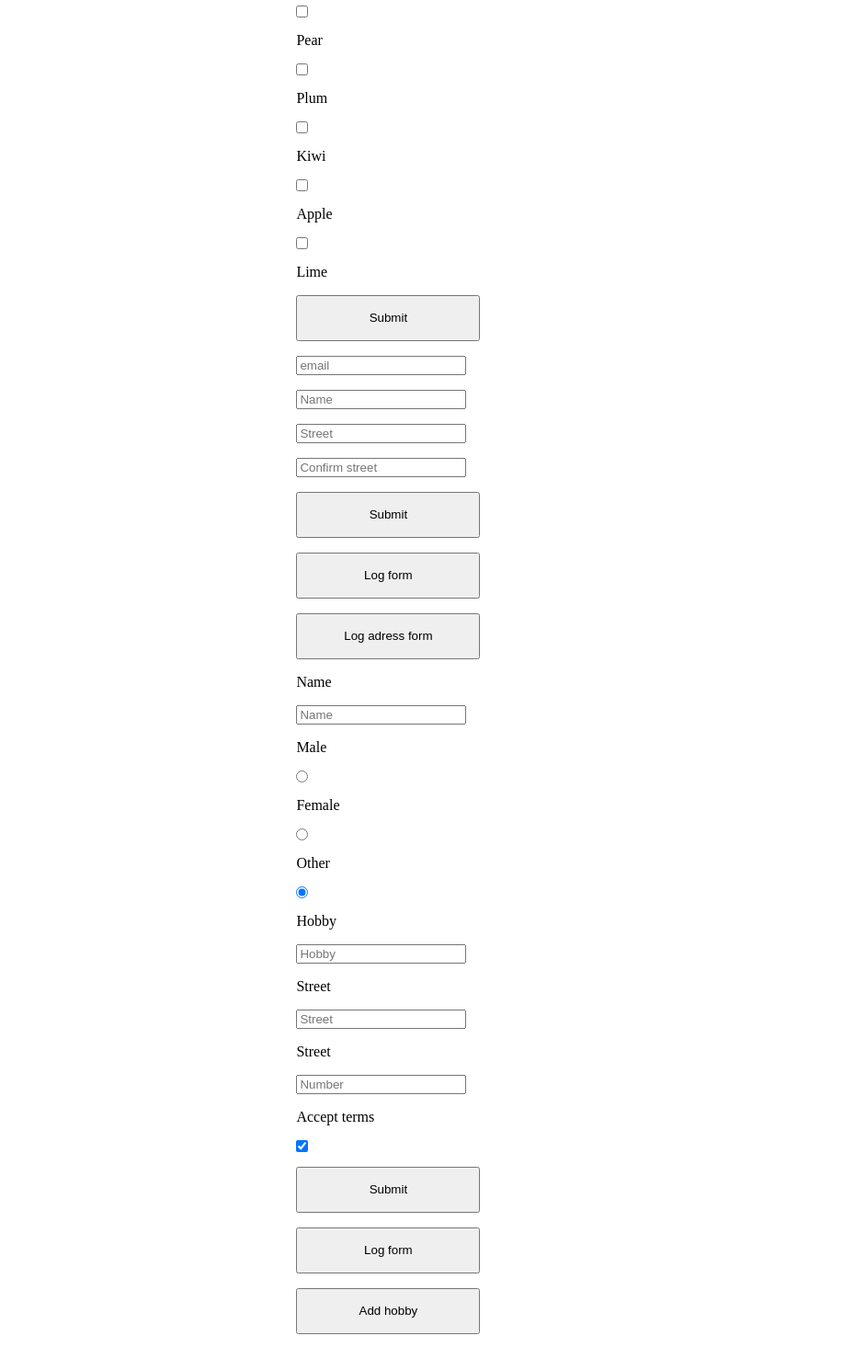
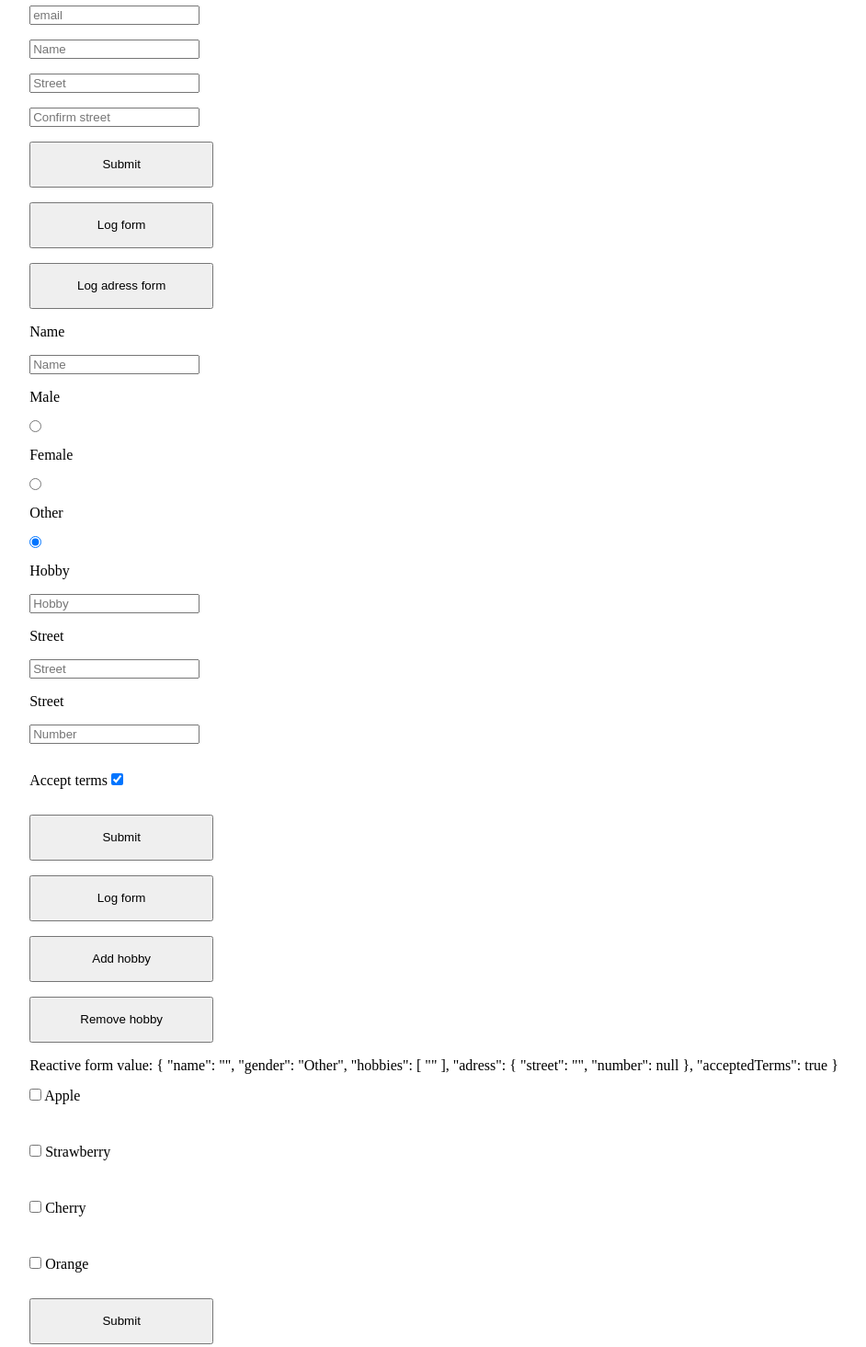
Before and after one commit to JoranRC/angular-forms-practice, an Angular app: page / in a window 1280 px wide. Shown: the part 1580-3045 px from the top of the page at 92% size, without its empty margins (168-1110 px from the left). Built offline with nearby package versions, Linux system fonts and the light colour scheme.

Commit message:
Adjusted checkboxes to make it a reusable component

```diff
--- a/src/app/app.component.scss
+++ b/src/app/app.component.scss
@@ -8,6 +8,12 @@ button {
 label {
     display: block;
     margin-bottom: 16px;
+    &.checkbox {
+        display: inline-block;
+        input {
+            display: inline-block
+        }
+    }
 }
 
 input {
--- a/src/app/app.module.ts
+++ b/src/app/app.module.ts
@@ -11,6 +11,7 @@ import { NestedFormGroupsComponent } from './nested-form-groups/nested-form-grou
 import { CheckBoxesComponent } from './check-boxes/check-boxes.component';
 import { CommonInputTypesComponent } from './common-input-types/common-input-types.component';
 import { SimpleReactiveFormComponent } from './simple-reactive-form/simple-reactive-form.component';
+import { CustomCheckboxesFormComponent } from './custom-checkboxes-form/custom-checkboxes-form.component';
 
 @NgModule({
   declarations: [
@@ -22,7 +23,8 @@ import { SimpleReactiveFormComponent } from './simple-reactive-form/simple-react
     NestedFormGroupsComponent,
     CheckBoxesComponent,
     CommonInputTypesComponent,
-    SimpleReactiveFormComponent
+    SimpleReactiveFormComponent,
+    CustomCheckboxesFormComponent
   ],
   imports: [
     BrowserModule,
--- a/src/app/check-boxes/check-boxes.component.html
+++ b/src/app/check-boxes/check-boxes.component.html
@@ -1,13 +1,9 @@
-<form [formGroup]="reactiveForm"
-      (ngSubmit)="submitForm()">
+
   <div *ngFor="let data of data">
-    <label>
+    <label class="checkbox">
       <input type="checkbox"
              [value]="data.value"
              (change)="onCheckboxChange($event)" />
-      {{data.name}}
+      {{data.description}}
     </label>
   </div>
-  <button [disabled]="reactiveForm.invalid "
-          type="submit">Submit</button>
-</form>
--- a/src/app/check-boxes/check-boxes.component.ts
+++ b/src/app/check-boxes/check-boxes.component.ts
@@ -1,5 +1,5 @@
-import { Component, OnInit } from '@angular/core';
-import { FormArray, FormBuilder, FormControl, FormGroup } from '@angular/forms';
+import { Component, Input, OnInit } from '@angular/core';
+import { FormArray, FormControl } from '@angular/forms';
 
 @Component({
   selector: 'check-boxes',
@@ -7,41 +7,25 @@ import { FormArray, FormBuilder, FormControl, FormGroup } from '@angular/forms';
   styleUrls: ['./check-boxes.component.scss']
 })
 export class CheckBoxesComponent implements OnInit {
-  reactiveForm: FormGroup;
-  data: any = [
-    { name: 'Pear', value: 'pear' },
-    { name: 'Plum', value: 'plum' },
-    { name: 'Kiwi', value: 'kiwi' },
-    { name: 'Apple', value: 'apple' },
-    { name: 'Lime', value: 'lime' },
-  ];
+  @Input() reactiveFormArray: FormArray;
+  @Input() data: Array<any>;
 
-  constructor(private fb: FormBuilder) {}
+  constructor() {}
 
-  ngOnInit(): void {
-    this.reactiveForm = this.fb.group({
-      checkBoxesArray: this.fb.array([]),
-    });
-  }
+  ngOnInit(): void {}
 
   onCheckboxChange(e: any) {
-    const checkArray: FormArray = this.reactiveForm.get('checkBoxesArray') as FormArray;
     if (e.target.checked) {
-      checkArray.push(new FormControl(e.target.value));
+        this.reactiveFormArray.push(new FormControl(e.target.value));
     } else {
       let i: number = 0;
-      checkArray.controls.forEach((item: any) => {
+      this.reactiveFormArray.controls.forEach((item: any) => {
         if (item.value == e.target.value) {
-          checkArray.removeAt(i);
+            this.reactiveFormArray.removeAt(i);
           return;
         }
         i++;
       });
     }
   }
-
-  submitForm(): void {
-    console.log(this.reactiveForm);
-  }
-
 }
--- a/src/app/common-input-types/common-input-types.component.html
+++ b/src/app/common-input-types/common-input-types.component.html
@@ -60,7 +60,8 @@
     </label>
   </div>
 
-  <label>Accept terms
+  <label class="checkbox">
+    Accept terms
     <input formControlName="acceptedTerms"
            type="checkbox">
   </label>
@@ -73,3 +74,5 @@
   <button type="button"
           (click)="removeHobby()">Remove hobby</button>
 </form>
+
+Reactive form value: {{reactiveForm.value | json}}
--- /dev/null
+++ b/src/app/custom-checkboxes-form/custom-checkboxes-form.component.html
@@ -0,0 +1,8 @@
+<form [formGroup]="reactiveForm"
+      (ngSubmit)="submitForm()">
+
+  <check-boxes [reactiveFormArray]="this.reactiveForm.controls.checkBoxesArray" [data]="data"></check-boxes>
+
+  <button [disabled]="reactiveForm.invalid "
+          type="submit">Submit</button>
+</form>
--- /dev/null
+++ b/src/app/custom-checkboxes-form/custom-checkboxes-form.component.ts
@@ -0,0 +1,29 @@
+import { Component, OnInit } from '@angular/core';
+import { FormBuilder, FormGroup } from '@angular/forms';
+
+@Component({
+  selector: 'custom-checkboxes-form',
+  templateUrl: './custom-checkboxes-form.component.html',
+  styleUrls: ['./custom-checkboxes-form.component.scss'],
+})
+export class CustomCheckboxesFormComponent implements OnInit {
+  reactiveForm: FormGroup;
+  data = [
+    { description: 'Apple', value: 'Apple' },
+    { description: 'Strawberry', value: 'Strawberry' },
+    { description: 'Cherry', value: 'Cherry' },
+    { description: 'Orange', value: 'Orange' },
+  ];
+
+  constructor(private fb: FormBuilder) {}
+
+  ngOnInit(): void {
+    this.reactiveForm = this.fb.group({
+      checkBoxesArray: this.fb.array([]),
+    });
+  }
+
+  submitForm(): void {
+    console.log(this.reactiveForm);
+  }
+}
--- a/src/app/welcome/welcome.component.html
+++ b/src/app/welcome/welcome.component.html
@@ -3,7 +3,7 @@
     <reactive-form-ui></reactive-form-ui>
     <simple-reactive-form></simple-reactive-form>
     <form-array-ui></form-array-ui>
-    <check-boxes></check-boxes>
     <nested-form-groups-ui></nested-form-groups-ui>
     <common-input-types></common-input-types>
+    <custom-checkboxes-form></custom-checkboxes-form>
 </div>
```
Also changed, not shown: src/app/custom-checkboxes-form/custom-checkboxes-form.component.scss (added), 1 other file (tests, documents, lock files or other folders). Lines whose indentation alone changed are shown as unchanged.
